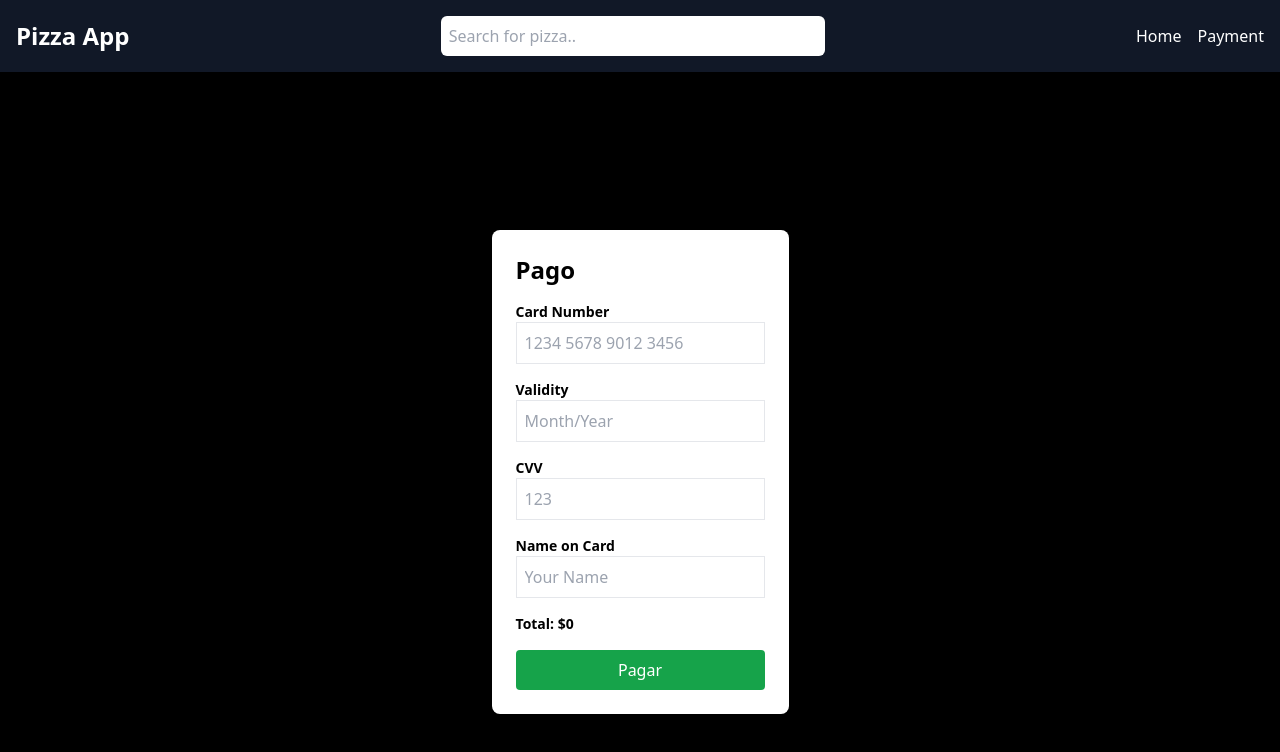
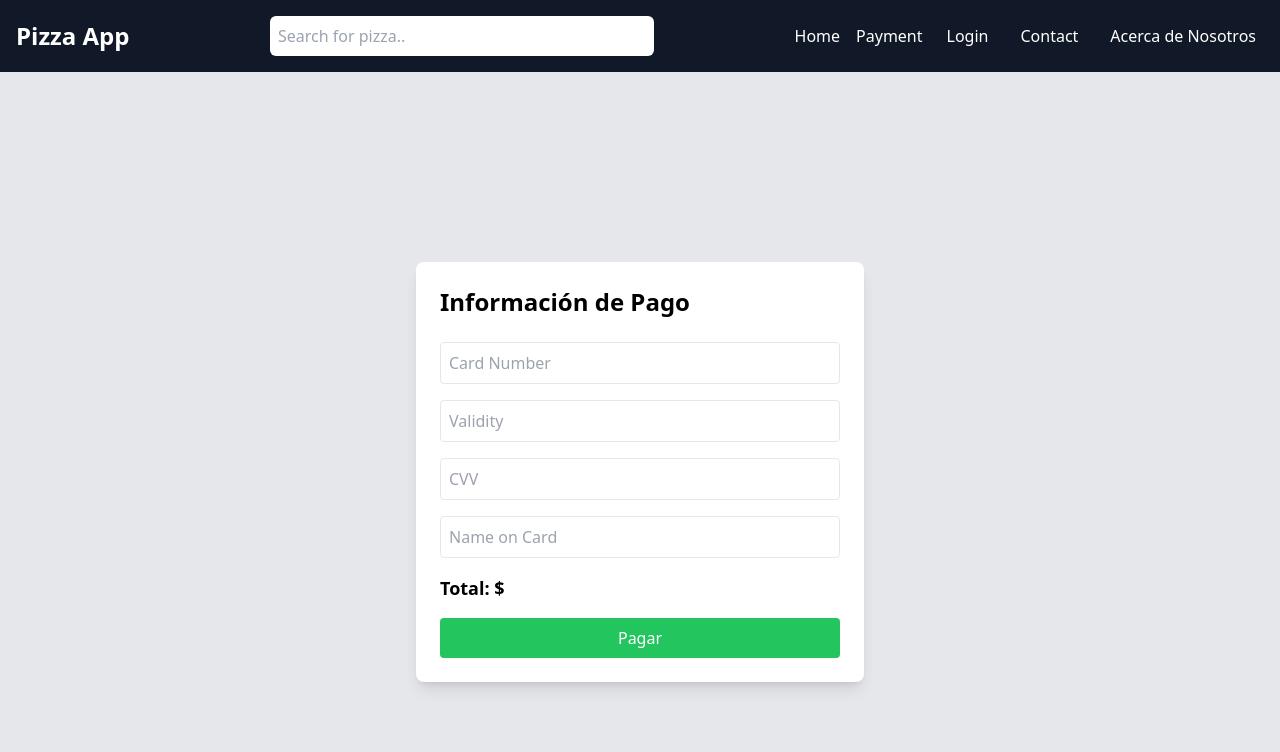
Before and after one commit to CarlosGC-LP/pizza-app, a React (Create React App) app: page /payment in a window 1280 px wide. Shown: the top 752 px of the page. Built offline with nearby package versions, Linux system fonts and the light colour scheme.

Commit message:
Update App.js

```diff
--- a/src/App.js
+++ b/src/App.js
@@ -1,19 +1,28 @@
+// src/App.js
 import React from 'react';
 import { BrowserRouter as Router, Route, Routes } from 'react-router-dom';
 import Navbar from './components/Navbar';
 import PizzaList from './components/PizzaList';
 import Payment from './components/Payment';
-import PizzaDetail from './components/PizzaDetail'; // Importa el nuevo componente
+import PizzaDetail from './components/PizzaDetail';
+import OrderStatus from './components/OrderStatus';
+import Login from './components/Login'; // Importa el nuevo componente
+import Contact from './components/Contact'; // Importa el nuevo componente Contact
+import About from './components/About'; // Importa el nuevo componente About
 
 function App() {
   return (
     <Router>
-      <div className="min-h-screen bg-black"> {/* Cambia el color de fondo aquí */}
+      <div className="min-h-screen bg-black">
         <Navbar />
         <Routes>
           <Route path="/" element={<PizzaList />} />
           <Route path="/payment" element={<Payment />} />
-          <Route path="/pizza/:pizzaName" element={<PizzaDetail />} /> {/* Ruta para detalle de pizza */}
+          <Route path="/pizza/:pizzaName" element={<PizzaDetail />} />
+          <Route path="/order-status" element={<OrderStatus />} />
+          <Route path="/login" element={<Login />} /> {/* Ruta para Login */}
+          <Route path="/contact" element={<Contact />} /> {/* Ruta para Contact */}
+          <Route path="/about" element={<About />} /> {/* Ruta para About */}
         </Routes>
       </div>
     </Router>
--- /dev/null
+++ b/src/components/About.js
@@ -0,0 +1,36 @@
+import React from 'react';
+
+const About = () => {
+  return (
+    <div className="min-h-screen bg-black text-white p-8">
+      <h2 className="text-3xl font-bold mb-6 text-center">Acerca de Nosotros</h2>
+      <p className="mb-4">
+        Somos una pizzería apasionada por ofrecer las mejores pizzas de la ciudad.
+        Utilizamos ingredientes frescos y de alta calidad para crear combinaciones deliciosas que satisfacen todos los gustos.
+      </p>
+      <h3 className="text-xl font-semibold mt-4">Síguenos en nuestras redes sociales:</h3>
+      <ul className="mb-6">
+        <li>
+          <a href="https://www.youtube.com/" target="_blank" rel="noopener noreferrer" className="text-blue-400">
+            YouTube
+          </a>
+        </li>
+        <li>
+          <a href="https://www.google.com/maps" target="_blank" rel="noopener noreferrer" className="text-blue-400">
+            Nuestra Ubicación en Google Maps
+          </a>
+        </li>
+      </ul>
+      <h3 className="text-xl font-semibold">Nuestra Misión:</h3>
+      <p className="mb-4">
+        Proporcionar una experiencia gastronómica excepcional y un servicio al cliente inigualable.
+      </p>
+      <h3 className="text-xl font-semibold">Nuestra Visión:</h3>
+      <p>
+        Ser la pizzería favorita de la comunidad, conocida por nuestra dedicación a la calidad y la innovación en cada pizza que servimos.
+      </p>
+    </div>
+  );
+};
+
+export default About;
--- /dev/null
+++ b/src/components/Contact.js
@@ -0,0 +1,56 @@
+import React, { useState } from 'react';
+
+const Contact = () => {
+  const [name, setName] = useState('');
+  const [email, setEmail] = useState('');
+  const [phone, setPhone] = useState('');
+  const [message, setMessage] = useState('');
+
+  const handleSubmit = (e) => {
+    e.preventDefault();
+    // Aquí puedes manejar el envío del formulario
+    console.log({ name, email, phone, message });
+  };
+
+  return (
+    <div className="flex items-center justify-center h-screen bg-black">
+      <form onSubmit={handleSubmit} className="bg-white p-6 rounded-lg shadow-lg max-w-sm">
+        <h2 className="text-center text-xl font-bold mb-4">Contact Us</h2>
+        <input
+          type="text"
+          placeholder="Name"
+          value={name}
+          onChange={(e) => setName(e.target.value)}
+          className="w-full p-2 mb-4 border rounded"
+          required
+        />
+        <input
+          type="email"
+          placeholder="Email"
+          value={email}
+          onChange={(e) => setEmail(e.target.value)}
+          className="w-full p-2 mb-4 border rounded"
+          required
+        />
+        <input
+          type="tel"
+          placeholder="Phone"
+          value={phone}
+          onChange={(e) => setPhone(e.target.value)}
+          className="w-full p-2 mb-4 border rounded"
+          required
+        />
+        <textarea
+          placeholder="Message"
+          value={message}
+          onChange={(e) => setMessage(e.target.value)}
+          className="w-full p-2 mb-4 border rounded"
+          required
+        />
+        <button type="submit" className="w-full bg-orange-500 text-white p-2 rounded">Submit</button>
+      </form>
+    </div>
+  );
+};
+
+export default Contact;
--- /dev/null
+++ b/src/components/Login.js
@@ -0,0 +1,37 @@
+// Login.js
+import React from 'react';
+
+const Login = () => {
+  return (
+    <div className="flex items-center justify-center h-screen bg-black">
+      <div className="bg-white rounded-lg p-6 max-w-sm w-full">
+        <h1 className="text-center text-2xl text-black mb-4">Welcome</h1>
+        <form>
+          <div className="mb-4">
+            <label className="block text-gray-700 mb-2" htmlFor="number">Number</label>
+            <input
+              type="text"
+              id="number"
+              className="border border-gray-300 p-2 w-full rounded"
+              placeholder="Enter your number"
+            />
+          </div>
+          <div className="mb-4">
+            <label className="block text-gray-700 mb-2" htmlFor="password">Password</label>
+            <input
+              type="password"
+              id="password"
+              className="border border-gray-300 p-2 w-full rounded"
+              placeholder="Enter your password"
+            />
+          </div>
+          <button className="w-full bg-orange-500 text-white p-2 rounded mb-2">Log in</button>
+          <h2 className="text-center text-black mb-4">OR</h2>
+          <button className="w-full bg-orange-500 text-white p-2 rounded">Sign Up</button>
+        </form>
+      </div>
+    </div>
+  );
+};
+
+export default Login;
--- a/src/components/Navbar.js
+++ b/src/components/Navbar.js
@@ -19,6 +19,15 @@ const Navbar = () => {
         <li>
           <Link to="/payment" className="text-white">Payment</Link>
         </li>
+        <li>
+          <Link to="/login" className="text-white mx-2">Login</Link>
+        </li>
+        <li>
+          <Link to="/contact" className="text-white mx-2">Contact</Link>
+        </li>
+        <li>
+          <Link to="/about" className="text-white mx-2">Acerca de Nosotros</Link>
+        </li>
       </ul>
     </nav>
   );
--- /dev/null
+++ b/src/components/OrderStatus.js
@@ -0,0 +1,64 @@
+// src/components/OrderStatus.js
+import React, { useState, useEffect } from 'react';
+import { useLocation } from 'react-router-dom';
+
+const OrderStatus = () => {
+  const location = useLocation();
+  const { pizza, total } = location.state || {};
+
+  const [progress, setProgress] = useState(0);
+
+  useEffect(() => {
+    const interval = setInterval(() => {
+      setProgress((prev) => (prev < 100 ? prev + 10 : 100));
+    }, 1000);
+
+    return () => clearInterval(interval);
+  }, []);
+
+  const getOrderStatusText = () => {
+    if (progress < 40) return "Preparando en el establecimiento...";
+    if (progress < 80) return "En camino...";
+    return "¡Casi entregado!";
+  };
+
+  if (!pizza) {
+    return <p>No se encontraron detalles del pedido.</p>;
+  }
+
+  return (
+    <div className="flex flex-col items-center justify-center min-h-screen bg-gray-200">
+      <h2 className="text-2xl font-bold mb-4">Estado del Pedido</h2>
+
+      <div className="flex flex-col items-center bg-white p-6 rounded-lg shadow-md w-full max-w-sm mb-6">
+        <img src={pizza.imageUrl} alt={pizza.name} className="w-32 h-32 object-cover rounded mb-4" />
+        <h3 className="text-lg font-semibold">{pizza.name}</h3>
+        <p>Total: ${total}</p>
+      </div>
+
+      <div className="w-full max-w-sm bg-gray-300 rounded-full h-6 mb-4 overflow-hidden">
+        <div
+          className="bg-green-500 h-full text-xs font-medium text-white text-center p-0.5 leading-none rounded-full"
+          style={{ width: `${progress}%` }}
+        >
+          {progress}%
+        </div>
+      </div>
+
+      <p className="text-gray-700 mb-6">{getOrderStatusText()}</p>
+
+      <div className="bg-gray-300 w-full max-w-sm h-64 rounded-md overflow-hidden mb-6">
+        <iframe
+            title="Mapa de entrega"
+            src="https://www.google.com/maps/embed?pb=!1m18!1m12!1m3!1d3153.2021546810297!2d-122.41941568468107!3d37.7749297797581!2m3!1f0!2f0!3f0!3m2!1i1024!2i768!4f35.46890867701989!3m3!1m2!1s0x80858143c75a3df7%3A0x47f511f77ec5e78c!2sSan%20Francisco%2C%20California%2C%20EE.%20UU.!5e0!3m2!1ses-419!2sco!4v1699162401636!5m2!1ses-419!2sco"
+            className="w-full h-full"
+            allowFullScreen
+        ></iframe>
+      </div>
+
+      <p className="mt-4 text-gray-700">Su pedido está en camino</p>
+    </div>
+  );
+};
+
+export default OrderStatus;
--- a/src/components/Payment.js
+++ b/src/components/Payment.js
@@ -1,34 +1,32 @@
-import React from 'react';
-import { useLocation } from 'react-router-dom';
+// Payment.js
+import React, { useState } from 'react';
+import { useNavigate, useLocation } from 'react-router-dom';
 
 const Payment = () => {
+  const [cardNumber, setCardNumber] = useState('');
+  const [validity, setValidity] = useState('');
+  const [cvv, setCvv] = useState('');
+  const [nameOnCard, setNameOnCard] = useState('');
+  const navigate = useNavigate();
   const location = useLocation();
-  const total = location.state?.total || 0; // Precio recibido o 0 por defecto
+  const { pizza, total } = location.state || {};
+
+  const handlePayment = () => {
+    navigate('/order-status', { state: { pizza, total } });
+  };
 
   return (
-    <div className="flex items-center justify-center h-screen">
-      <div className="bg-white rounded-lg shadow-lg p-6 max-w-sm">
-        <h2 className="text-2xl font-bold mb-4">Pago</h2>
-        <div className="mb-4">
-          <label className="block text-sm font-semibold">Card Number</label>
-          <input type="text" className="border p-2 w-full" placeholder="1234 5678 9012 3456" />
-        </div>
-        <div className="mb-4">
-          <label className="block text-sm font-semibold">Validity</label>
-          <input type="text" className="border p-2 w-full" placeholder="Month/Year" />
-        </div>
-        <div className="mb-4">
-          <label className="block text-sm font-semibold">CVV</label>
-          <input type="text" className="border p-2 w-full" placeholder="123" />
-        </div>
-        <div className="mb-4">
-          <label className="block text-sm font-semibold">Name on Card</label>
-          <input type="text" className="border p-2 w-full" placeholder="Your Name" />
-        </div>
-        <div className="mb-4">
-          <p className="text-sm font-semibold">Total: ${total}</p>
-        </div>
-        <button className="w-full bg-green-600 text-white p-2 rounded">Pagar</button>
+    <div className="flex items-center justify-center h-screen bg-gray-200">
+      <div className="bg-white p-6 rounded-lg shadow-lg max-w-md w-full">
+        <h2 className="text-2xl font-semibold mb-6">Información de Pago</h2>
+        {/* Campos de pago */}
+        <input value={cardNumber} onChange={(e) => setCardNumber(e.target.value)} placeholder="Card Number" className="w-full mb-4 p-2 border rounded" />
+        <input value={validity} onChange={(e) => setValidity(e.target.value)} placeholder="Validity" className="w-full mb-4 p-2 border rounded" />
+        <input value={cvv} onChange={(e) => setCvv(e.target.value)} placeholder="CVV" className="w-full mb-4 p-2 border rounded" />
+        <input value={nameOnCard} onChange={(e) => setNameOnCard(e.target.value)} placeholder="Name on Card" className="w-full mb-4 p-2 border rounded" />
+
+        <p className="text-lg font-bold mb-4">Total: ${total}</p>
+        <button onClick={handlePayment} className="w-full bg-green-500 text-white p-2 rounded">Pagar</button>
       </div>
     </div>
   );
--- a/src/components/PizzaDetail.js
+++ b/src/components/PizzaDetail.js
@@ -107,7 +107,8 @@ const PizzaDetail = () => {
   }
 
   const handleBuyClick = () => {
-    navigate('/payment', { state: { total: pizza.price } });
+    const total = pizza.price; // Calcula el total según el precio de la pizza
+    navigate('/payment', { state: { pizza, total } });
   };
 
   return (
```
